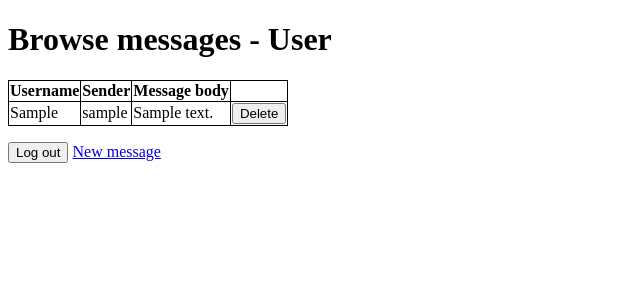
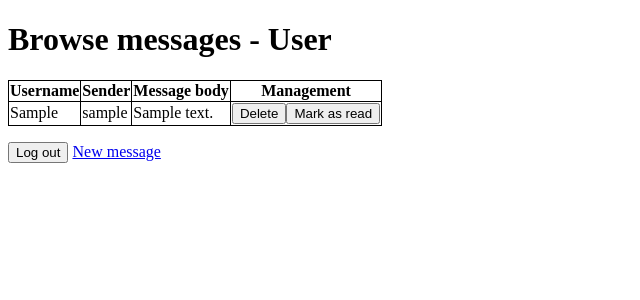
Before and after one commit to APA1112/OreMessenger3, a PHP site: page /messages.php in a window 1280 px wide. Shown: the top 300 px of the page, without its empty margins (0-640 px from the left). Run offline with PHP 8.4, Linux system fonts and the light colour scheme; the visitor is signed in with stand-in values (Sample User, id 1); tables that the repository leaves empty or names only in its code hold one stand-in row (values such as "Sample post").

Commit message:
Mark as read buttom

```diff
--- a/src/messages.php
+++ b/src/messages.php
@@ -34,7 +34,14 @@ if (isset($_POST['delete'])) {
     header('Location: messages.php');
     die();
 }
-//var_dump($_POST);
+if (isset($_POST['read'])) {
+    $query = $db->prepare('UPDATE message SET unread=0 WHERE id=:id AND recipient=:user');
+    $query->bindValue(':id', $_POST['read'], PDO::PARAM_INT);
+    $query->bindValue(':user', $username);
+    $query->execute();
+    header('Location: messages.php');
+    die();
+}
 ?>
 <!doctype html>
 <html lang="es">
@@ -52,7 +59,7 @@ if (isset($_POST['delete'])) {
             <th>Username</th>
             <th>Sender</th>
             <th>Message body</th>
-                <th></th>
+            <th>Management</th>
         </tr>
         </thead>
         <tbody>
@@ -67,15 +74,14 @@ if (isset($_POST['delete'])) {
             echo "<tr>";
             echo "<td>" . htmlentities($message['recipient']) . "</td>";
             echo "<td>" . htmlentities($message['username']) . "</td>";
-                if ($message['unread']==1){
+            if ($message['unread'] == 1) {
                 echo "<td class='unread'>" . nl2br(htmlentities($message['body'])) . "</td>";
             } else {
                 echo "<td>" . nl2br(htmlentities($message['body'])) . "</td>";
             }
             echo "<td>";
-                echo '<button type="submit" name="delete" value="' .
-                    $message['id'] .
-                    '">Delete</button>';
+            echo '<button type="submit" name="delete" value="' . $message['id'] . '">Delete</button>';
+            echo '<button type="button" name="read" value="' . $message['id'] . '">Mark as read</button>';
             echo "</td>";
             echo "</tr>";
         }
```
Lines whose indentation alone changed are shown as unchanged.
